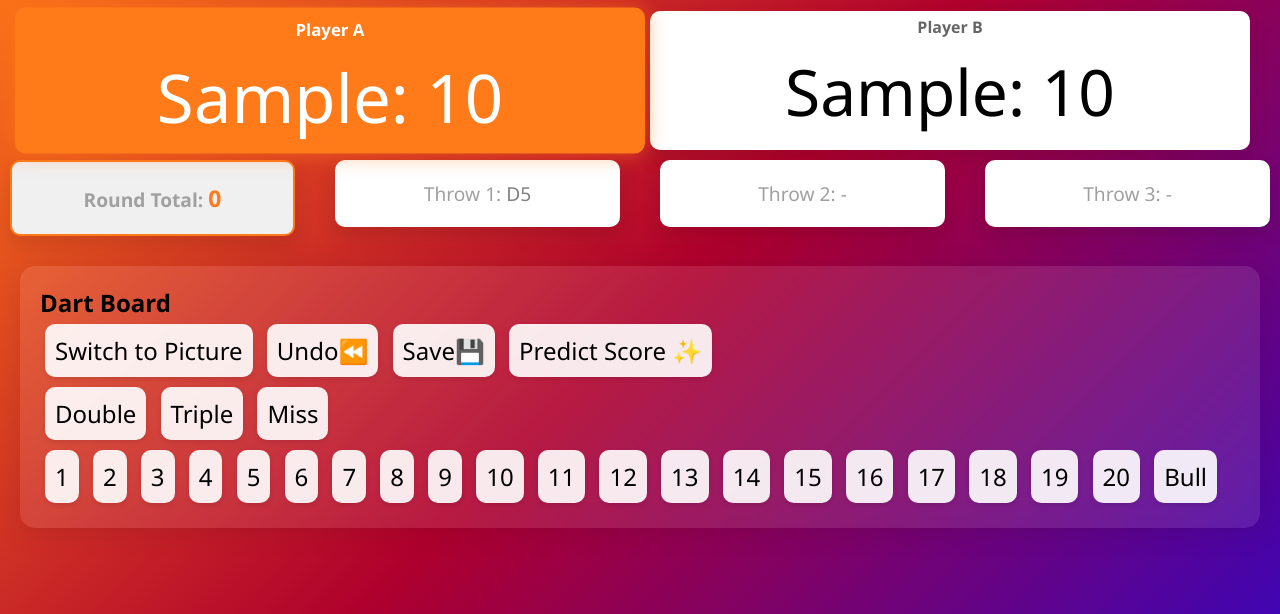
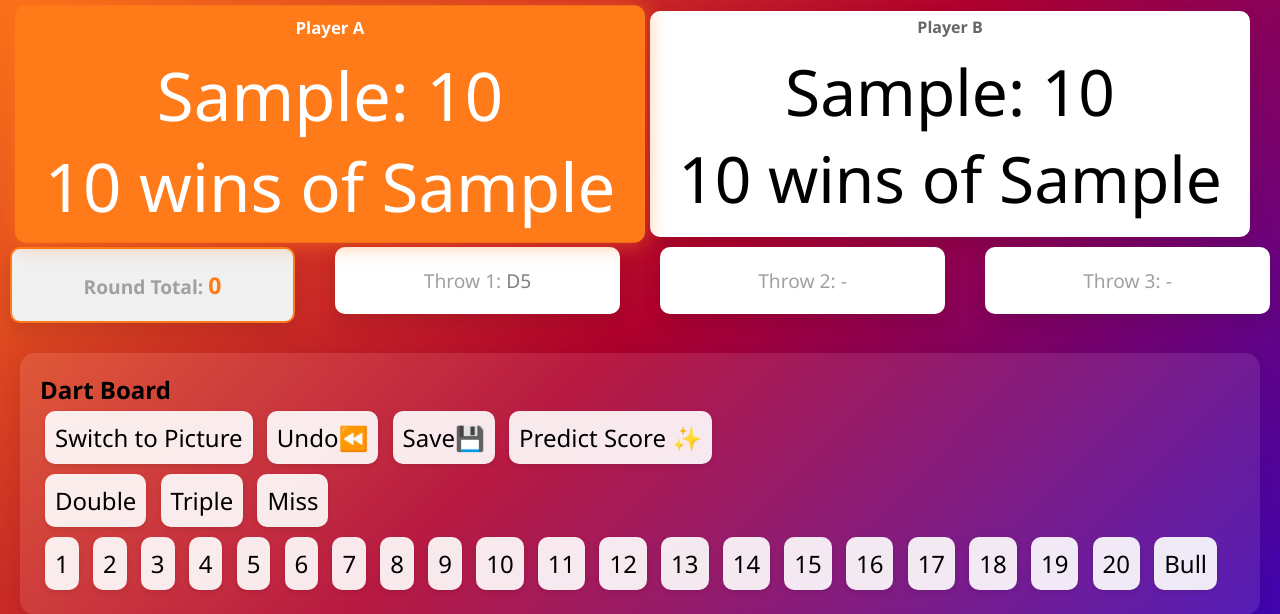
Before and after one commit to patrickfeller/DartScoreMate, a Flask app: template src/flask_app/templates/game.html in a window 1280 px wide. Shown: the part 71-685 px from the top of the page. Run offline with Flask 3, Linux system fonts and the light colour scheme; the template is opened without the code that fills it: most values are stand-ins (such as "Sample title", 1, 10 or a date in 2020).

Commit message:
FEAT: add status of won legs

```diff
--- a/src/flask_app/templates/game.html
+++ b/src/flask_app/templates/game.html
@@ -6,10 +6,12 @@
     <div class="player-box">
         <h3>Player A</h3>
         <p><span id="playerA_name">{{ playerA }}</span>: <span id="playerA_score">{{ scoreA }}</span></p>
+        <p><span id="wins_playerA">{{  wins_playerA  }} wins of {{  first_to  }}</span></p>
     </div>
     <div class="player-box">
         <h3>Player B</h3>
         <p><span id="playerB_name">{{ playerB }}</span>: <span id="playerB_score">{{ scoreB }}</span></p>
+        <p><span id="wins_playerB">{{  wins_playerB  }} wins of {{  first_to  }}</span></p>
     </div>
 </div>
 
```
